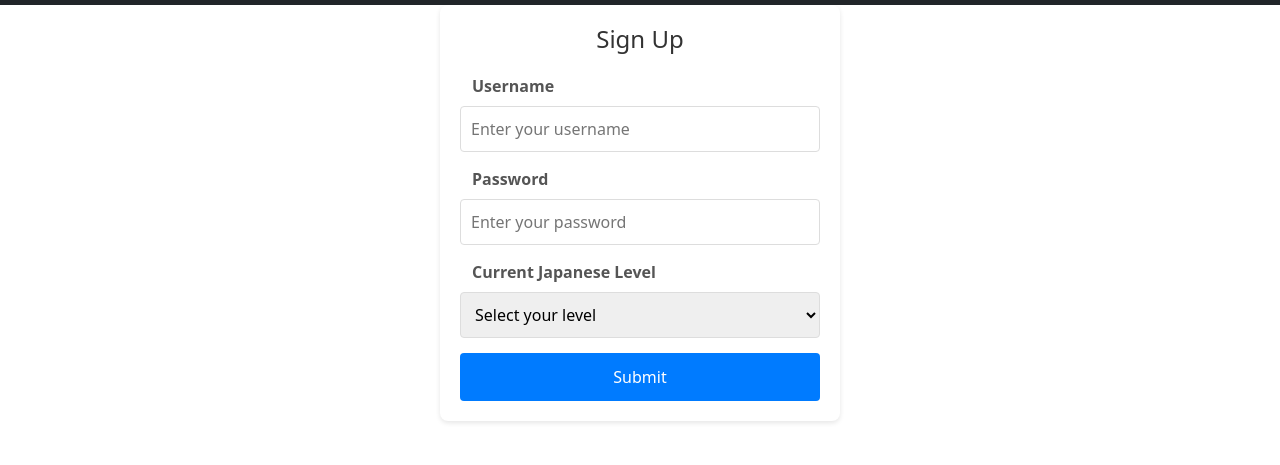
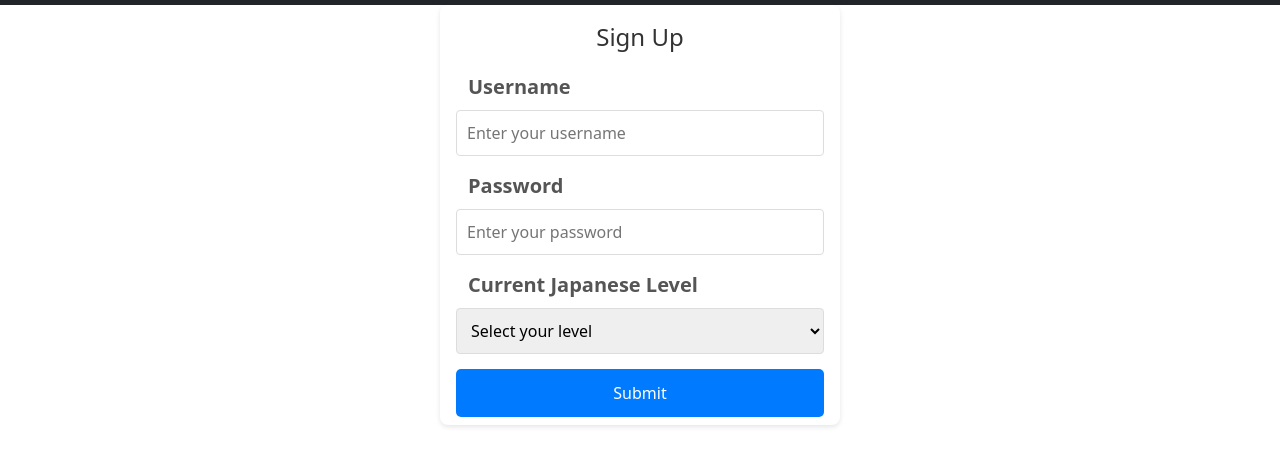
Before and after one commit to robinallenaz/Random-Kanji-Generator, a plain HTML site: page pages/signup.html in a window 1280 px wide. Shown: the part 51-516 px from the top of the page. Drawn offline with nearby package versions, Linux system fonts and the light colour scheme.

Commit message:
Added top padding to h2 on sign up page

```diff
--- a/pages/signup.html
+++ b/pages/signup.html
@@ -52,11 +52,8 @@
         </div>
       </nav>
       <div style="display: flex;">
-        <form>
-
-        </form>
         <form style="margin: 0 auto;"
-        class="signup-form row justify-content-center align-items-center"
+        class="signup-form form-control-lg row justify-content-center align-items-center"
         action="/submit_newsletter"
         method="POST"
       >
--- a/styles/signup.css
+++ b/styles/signup.css
@@ -21,6 +21,7 @@
   font-size: 24px;
   color: #333;
   text-align: center;
+  padding-top: 10px;
 }
 
 .signup-form label {
@@ -57,7 +58,7 @@
   color: white;
   padding: 12px;
   border: none;
-  border-radius: 4px;
+  border-radius: 5px;
   font-size: 16px;
   cursor: pointer;
   transition: background-color 0.3s ease;
```
